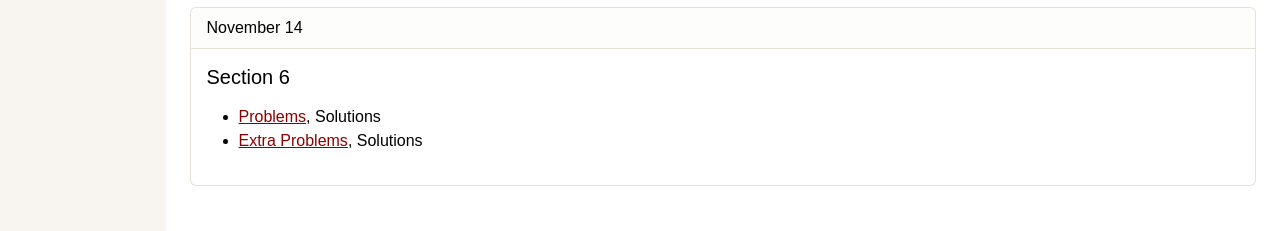
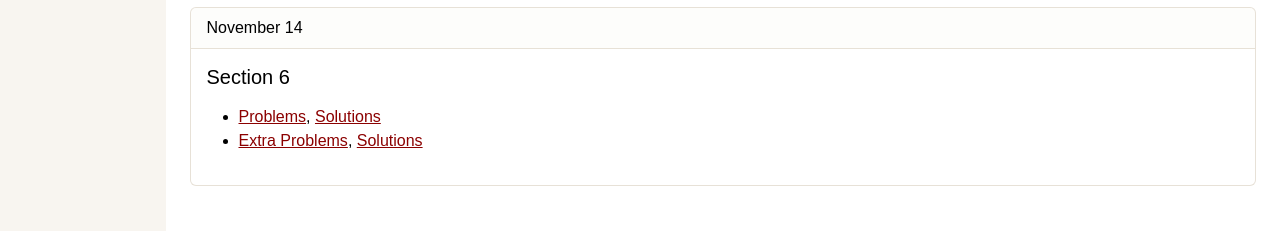
Before and after one commit to cs161-stanford/cs161-stanford.github.io, a Jekyll site: the page built from sections.md, in a window 1280 px wide. Shown: the part 1496-1727 px from the top of the page. Built offline with Jekyll 4.4.1, drawn with Linux system fonts in a browser that asks for light colours; nearby versions of some CDN libraries; part of the change alters nothing that is shown.

```diff
--- a/sections.md
+++ b/sections.md
@@ -110,8 +110,8 @@ Sections that have not happened yet may have broken links.
     <h5 class="card-title">Section 6</h5>
     <p class="card-text">
 	<ul>
-	<li> <a href="/assets/sections/worksheets/Section-6-Worksheet.pdf">Problems</a>, Solutions </li>
-	<li> <a href="/assets/sections/worksheets/Section-6-Extra-Worksheet.pdf">Extra Problems</a>, Solutions </li>
+	<li> <a href="/assets/sections/worksheets/Section-6-Worksheet.pdf">Problems</a>, <a href="/assets/sections/solutions/Section-6-Solutions.pdf"> Solutions </a> </li>
+	<li> <a href="/assets/sections/worksheets/Section-6-Extra-Worksheet.pdf">Extra Problems</a>, <a href="/assets/sections/solutions/Section-6-Extra-Solutions.pdf"> Solutions </a> </li>
 	</ul>
 </p>
   </div>
```
Also changed, not shown: 2 other files.
